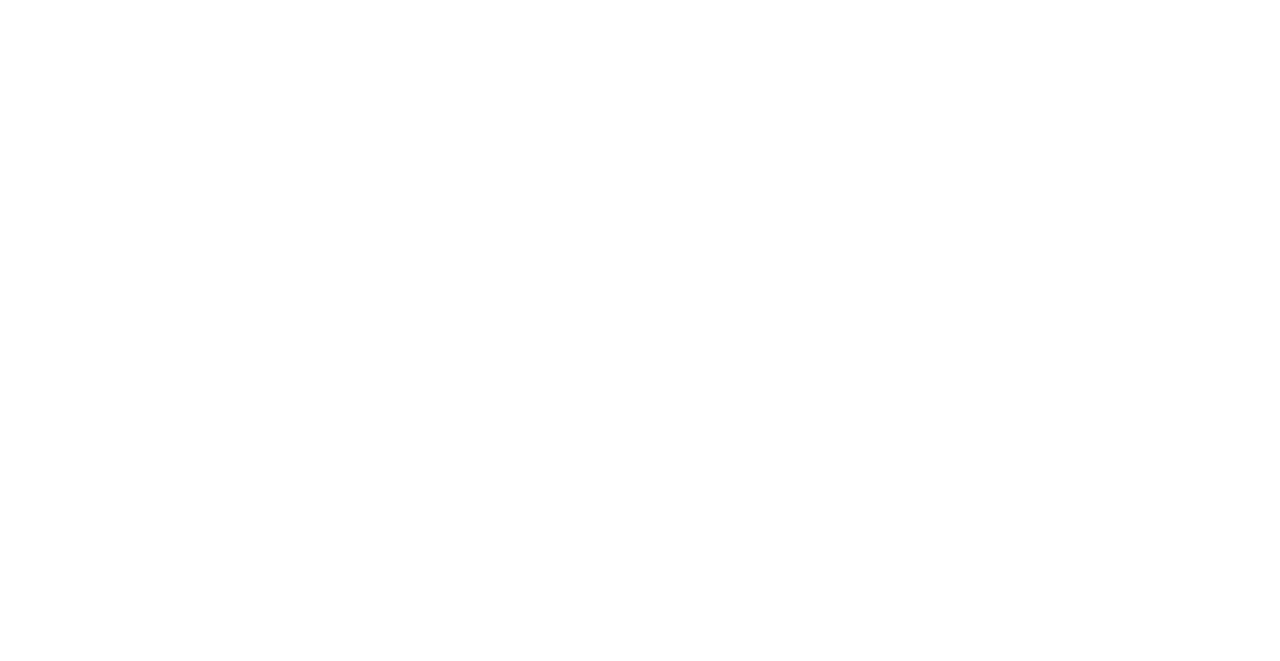
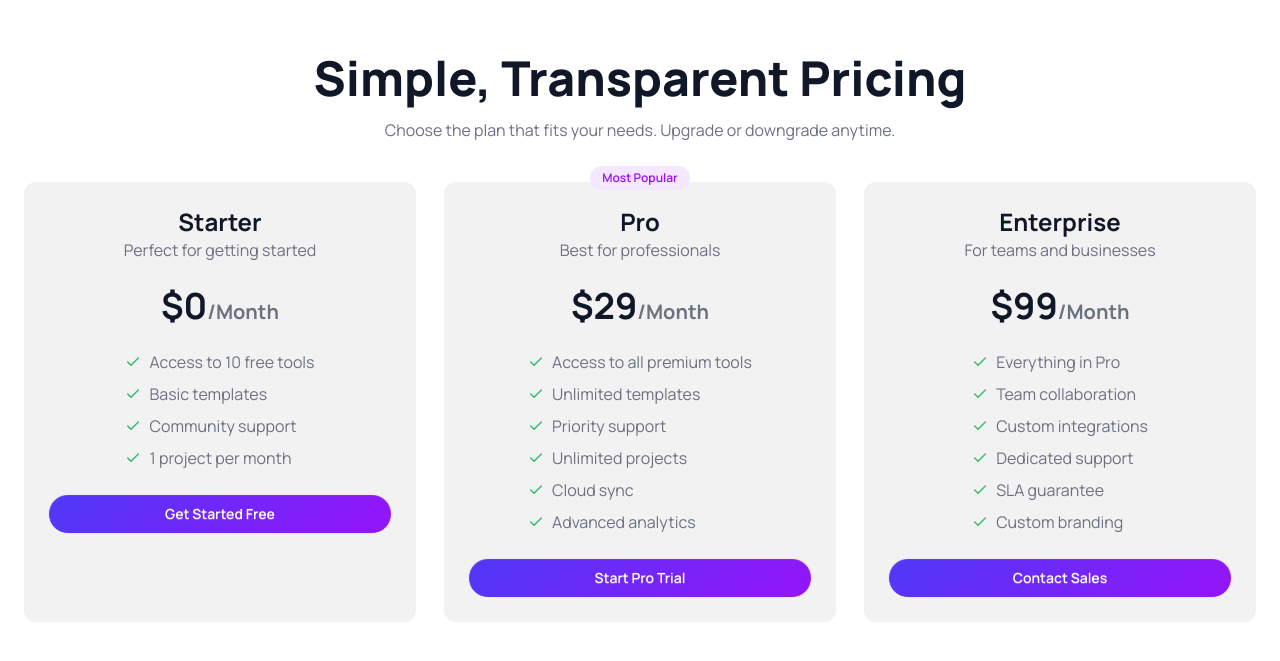
Before and after one commit to Md-Easin-Ali-Khan/assignment-6-digitools-platform, a React (Vite) app: page / in a window 1280 px wide. Shown: the part 1923-2584 px from the top of the page. Before the commit the page ends 1953 px from the top, so only its background shows below. Built offline with nearby package versions, Linux system fonts and the light colour scheme.

Commit message:
added pricing section with dynamic plans and hover effects

```diff
--- a/src/App.jsx
+++ b/src/App.jsx
@@ -1,6 +1,7 @@
 import './App.css'
 import Banner from './component/Banner'
 import NavBar from './component/NavBar'
+import PricingSection from './component/PricingSection'
 import StartGuideSection from './component/StartGuideSection'
 import StatsSection from './component/StatsSection'
 import ToolsSection from './component/ToolsSection'
@@ -14,6 +15,7 @@ function App() {
       <StatsSection></StatsSection>
       <ToolsSection></ToolsSection>
       <StartGuideSection></StartGuideSection>
+      <PricingSection></PricingSection>
     </>
   )
 }
--- a/src/component/NavBar.jsx
+++ b/src/component/NavBar.jsx
@@ -17,8 +17,8 @@ const NavBar = () => {
     ))
 
     return (
-        <div className="navbar bg-base-100 shadow-sm flex flex-col justify-center md:flex-row md:justify-between items-center">
-            <div>
+        <div className="shadow-lg md:py-6 flex flex-col justify-center md:flex-row md:justify-between items-center">
+            <div className="mb-6 md:mb-0">
                 <div className="flex items-center relative">
 
                     <button
--- /dev/null
+++ b/src/component/PricingSection.jsx
@@ -0,0 +1,114 @@
+import { Check } from "lucide-react";
+import { headingStyle } from "./ToolsSection";
+import { contentStyle } from "./ToolsSection";
+
+
+const pricingData = [
+  {
+    id: 1,
+    price: "$0",
+    period: "/Month",
+    heading: "Starter",
+    content: "Perfect for getting started",
+    features: [
+      "Access to 10 free tools",
+      "Basic templates",
+      "Community support",
+      "1 project per month",
+    ],
+    btnText: "Get Started Free",
+  },
+  {
+    id: 2,
+    badge: "Most Popular",
+    price: "$29",
+    period: "/Month",
+    heading: "Pro",
+    content: "Best for professionals",
+    features: [
+      "Access to all premium tools",
+      "Unlimited templates",
+      "Priority support",
+      "Unlimited projects",
+      "Cloud sync",
+      "Advanced analytics",
+    ],
+    btnText: "Start Pro Trial",
+  },
+  {
+    id: 3,
+    price: "$99",
+    period: "/Month",
+    heading: "Enterprise",
+    content: "For teams and businesses",
+    features: [
+      "Everything in Pro",
+      "Team collaboration",
+      "Custom integrations",
+      "Dedicated support",
+      "SLA guarantee",
+      "Custom branding",
+    ],
+    btnText: "Contact Sales",
+  },
+];
+
+
+
+const PricingSection = () => {
+  return (
+    <div className="mb-28">
+      <div className="mb-10 space-y-4">
+        <h1 className={headingStyle}>Simple, Transparent Pricing</h1>
+        <p className={contentStyle}>Choose the plan that fits your needs. Upgrade or downgrade anytime.</p>
+      </div>
+
+      <div className="grid grid-cols-1 md:grid-cols-3 gap-7 md:justify-between">
+        {pricingData.map((plan) => (
+
+          // cards
+          <div
+            key={plan.id}
+            className="flex flex-col items-center group bg-[#F2F2F2] hover:[background:linear-gradient(135deg,#4F39F6_0%,#9514FA_100%)] transition-all duration-100 rounded-xl p-6 space-y-6 relative"
+          >
+            <div className="absolute -top-4 left-0 right-0 flex justify-center">
+              {plan.badge && (
+                <span className="bg-purple-100 text-purple-600 group-hover:bg-white group-hover:text-purple-600 text-xs font-semibold px-3 py-1 rounded-full">
+                  {plan.badge}
+                </span>
+              )}
+            </div>
+
+            <div>
+              <h2 className="font-bold text-2xl text-center text-gray-900 group-hover:text-white transition-colors duration-100">
+                {plan.heading}
+              </h2>
+              <p className="text-gray-500 group-hover:text-white transition-colors duration-100">
+                {plan.content}
+              </p>
+            </div>
+
+            <h3 className="font-bold text-4xl text-gray-900 group-hover:text-white transition-colors duration-100">
+              {plan.price}<span className="text-xl text-gray-500 group-hover:text-white transition-colors duration-100">{plan.period}</span>
+            </h3>
+
+            <ul className="space-y-2">
+              {plan.features.map((feature) => (
+                <li key={feature} className="text-gray-500 group-hover:text-white flex items-center gap-2 transition-colors duration-100">
+                  <Check className="w-4 h-4 text-[#30B868] group-hover:text-white transition-colors duration-100" />
+                  {feature}
+                </li>
+              ))}
+            </ul>
+
+            <button className="btn mb-0 w-full bg-[linear-gradient(135deg,#4F39F6_0%,#9514FA_100%)] rounded-full text-white">
+              {plan.btnText}
+            </button>
+          </div>
+        ))}
+      </div>
+    </div>
+  );
+};
+
+export default PricingSection;
```
